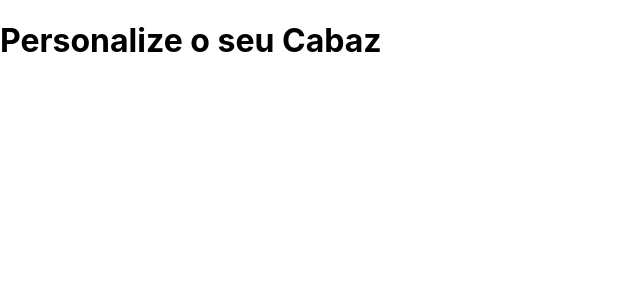
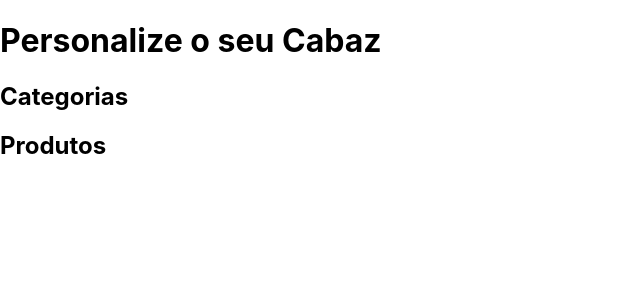
Before and after one commit to joao-lucas-dias/site-horta-nova, a React (Create React App) app: page /new-basket in a window 1280 px wide. Shown: the top 300 px of the page, without its empty margins (0-640 px from the left). Built offline with nearby package versions, Linux system fonts and the light colour scheme.

Commit message:
Add components for categories and products

```diff
--- /dev/null
+++ b/src/components/products/CategoriesList.js
@@ -0,0 +1,5 @@
+const CategoriesList = () => {
+  return <h2>Categorias</h2>;
+};
+
+export default CategoriesList;
--- /dev/null
+++ b/src/components/products/ProductsList.js
@@ -0,0 +1,5 @@
+const ProductsList = () => {
+  return <h2>Produtos</h2>;
+};
+
+export default ProductsList;
--- a/src/pages/NewBasket.js
+++ b/src/pages/NewBasket.js
@@ -1,5 +1,15 @@
+import { Fragment } from "react";
+import CategoriesList from "../components/products/CategoriesList";
+import ProductsList from "../components/products/ProductsList";
+
 const NewBasket = () => {
-  return <h1>Personalize o seu Cabaz</h1>;
+  return (
+    <Fragment>
+      <h1>Personalize o seu Cabaz</h1>
+      <CategoriesList />
+      <ProductsList />
+    </Fragment>
+  );
 };
 
 export default NewBasket;
```
